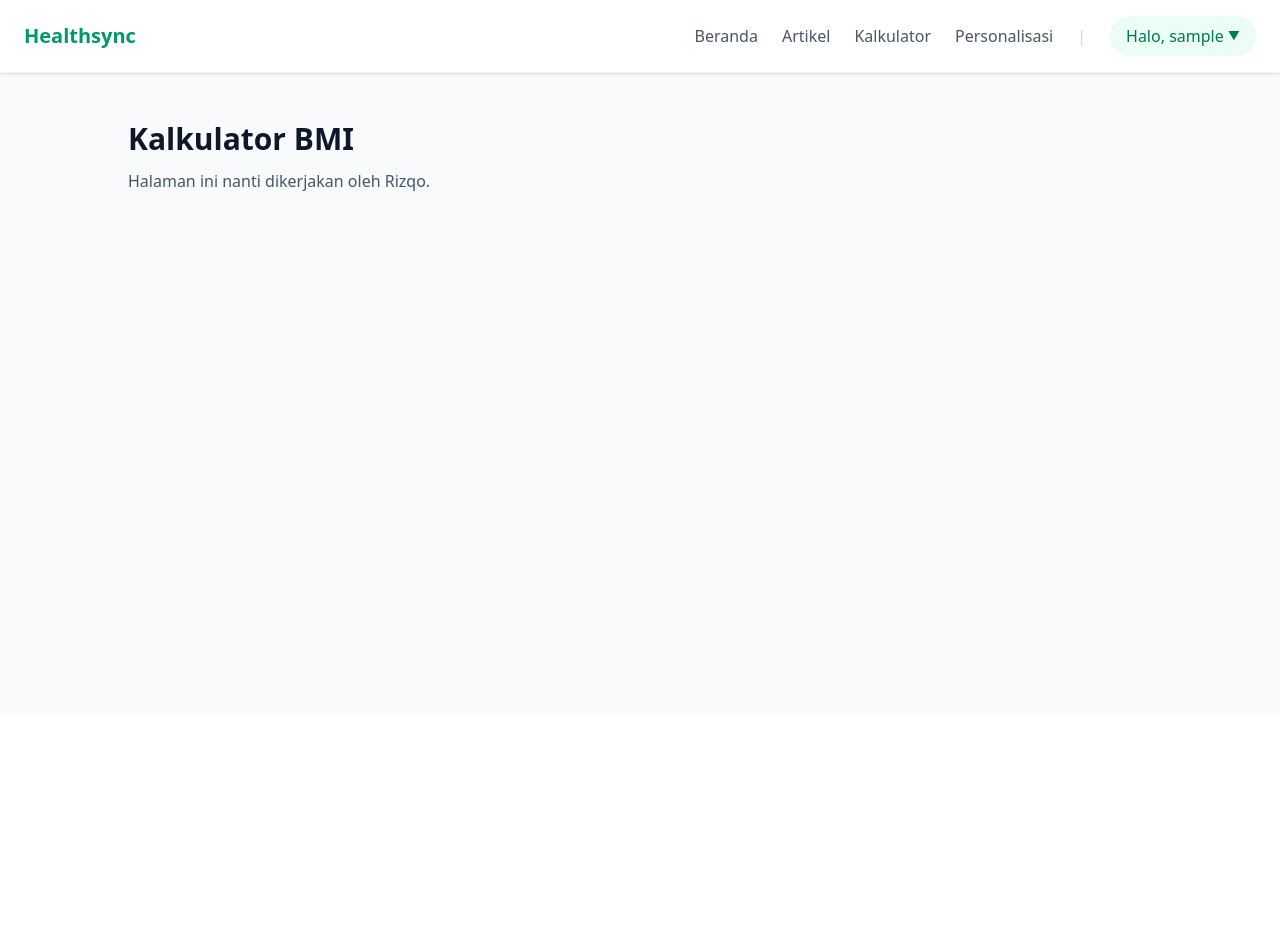
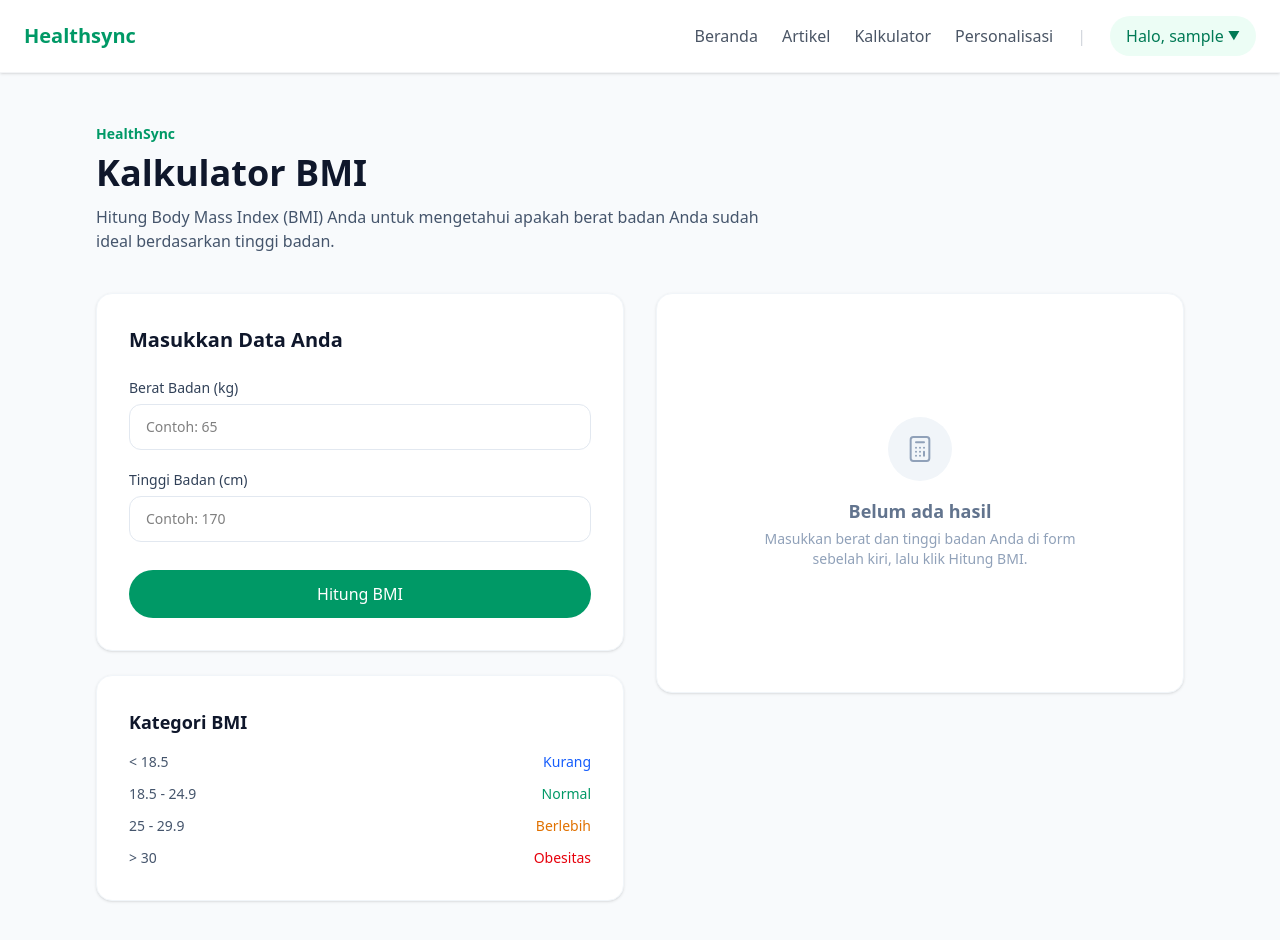
Before and after one commit to alyamutiara2235/web_healthsync, a React (Vite) app: page /calculator in a window 1280 px wide. Shown: the top 940 px of the page. Before the commit the page ends 800 px from the top, so only its background shows below. Built offline with nearby package versions, Linux system fonts and the light colour scheme; sample sign-in values are in the browser's storage.

Commit message:
halaman kalkulator BMI

```diff
--- a/src/pages/Calculator.jsx
+++ b/src/pages/Calculator.jsx
@@ -1,14 +1,186 @@
+import { useState } from "react";
+
 function Calculator() {
+  const [berat, setBerat] = useState("");
+  const [tinggi, setTinggi] = useState("");
+  const [hasil, setHasil] = useState(null);
+
+  const hitungBMI = (e) => {
+    e.preventDefault();
+    const b = parseFloat(berat);
+    const t = parseFloat(tinggi) / 100;
+    if (b > 0 && t > 0) {
+      const bmi = b / (t * t);
+      setHasil(bmi);
+    }
+  };
+
+  const resetForm = () => {
+    setBerat("");
+    setTinggi("");
+    setHasil(null);
+  };
+
+  const getKategori = (bmi) => {
+    if (bmi < 18.5) return { label: "Berat Badan Kurang", warna: "text-blue-600", bg: "bg-blue-50", border: "border-blue-200" };
+    if (bmi < 25) return { label: "Berat Badan Normal", warna: "text-emerald-600", bg: "bg-emerald-50", border: "border-emerald-200" };
+    if (bmi < 30) return { label: "Berat Badan Berlebih", warna: "text-amber-600", bg: "bg-amber-50", border: "border-amber-200" };
+    return { label: "Obesitas", warna: "text-red-600", bg: "bg-red-50", border: "border-red-200" };
+  };
+
+  const getSaran = (bmi) => {
+    if (bmi < 18.5) return "Pertimbangkan untuk menambah asupan kalori harian dengan makanan bergizi. Konsumsi lebih banyak protein, karbohidrat kompleks, dan lemak sehat.";
+    if (bmi < 25) return "Berat badan Anda sudah ideal. Pertahankan pola makan seimbang dan rutin berolahraga minimal 30 menit setiap hari.";
+    if (bmi < 30) return "Kurangi asupan makanan tinggi gula dan lemak jenuh. Tingkatkan aktivitas fisik seperti jalan cepat, bersepeda, atau berenang.";
+    return "Disarankan untuk berkonsultasi dengan dokter atau ahli gizi. Mulai dengan perubahan pola makan bertahap dan olahraga ringan secara rutin.";
+  };
+
+  const kategoriList = [
+    { range: "< 18.5", label: "Kurang", warna: "text-blue-600" },
+    { range: "18.5 - 24.9", label: "Normal", warna: "text-emerald-600" },
+    { range: "25 - 29.9", label: "Berlebih", warna: "text-amber-600" },
+    { range: "> 30", label: "Obesitas", warna: "text-red-600" },
+  ];
+
   return (
-    <section className="min-h-[80vh] bg-slate-50 px-6 py-12">
-      <div className="mx-auto max-w-5xl">
-        <h1 className="mb-3 text-3xl font-bold text-slate-900">
-          Kalkulator BMI
-        </h1>
+    <section className="min-h-screen bg-slate-50 py-12 px-6 md:px-12 lg:px-24">
+      <div className="max-w-7xl mx-auto">
 
-        <p className="text-slate-600">
-          Halaman ini nanti dikerjakan oleh Rizqo.
-        </p>
+        <div className="mb-10 animate-fade-in-up">
+          <span className="text-emerald-600 font-semibold text-sm">
+            HealthSync
+          </span>
+          <h1 className="text-4xl font-bold text-slate-900 mt-2">
+            Kalkulator BMI
+          </h1>
+          <p className="text-slate-600 mt-3 max-w-2xl">
+            Hitung Body Mass Index (BMI) Anda untuk mengetahui apakah berat badan
+            Anda sudah ideal berdasarkan tinggi badan.
+          </p>
+        </div>
+
+        <div className="grid grid-cols-1 lg:grid-cols-2 gap-8">
+
+          <div className="animate-fade-in-up" style={{ animationDelay: "0.1s" }}>
+            <div className="bg-white rounded-2xl p-6 md:p-8 shadow-sm border border-slate-100">
+              <h2 className="text-xl font-bold text-slate-900 mb-6">
+                Masukkan Data Anda
+              </h2>
+
+              <form onSubmit={hitungBMI} className="space-y-5">
+                <div>
+                  <label className="block text-sm font-medium text-slate-700 mb-1.5">
+                    Berat Badan (kg)
+                  </label>
+                  <input
+                    type="number"
+                    placeholder="Contoh: 65"
+                    value={berat}
+                    onChange={(e) => setBerat(e.target.value)}
+                    className="w-full rounded-xl border border-slate-200 px-4 py-3 text-sm focus:outline-none focus:border-emerald-500 focus:ring-1 focus:ring-emerald-500 transition-all"
+                    required
+                    min="1"
+                    step="0.1"
+                  />
+                </div>
+
+                <div>
+                  <label className="block text-sm font-medium text-slate-700 mb-1.5">
+                    Tinggi Badan (cm)
+                  </label>
+                  <input
+                    type="number"
+                    placeholder="Contoh: 170"
+                    value={tinggi}
+                    onChange={(e) => setTinggi(e.target.value)}
+                    className="w-full rounded-xl border border-slate-200 px-4 py-3 text-sm focus:outline-none focus:border-emerald-500 focus:ring-1 focus:ring-emerald-500 transition-all"
+                    required
+                    min="1"
+                    step="0.1"
+                  />
+                </div>
+
+                <div className="flex gap-3 pt-2">
+                  <button
+                    type="submit"
+                    className="flex-1 rounded-full bg-emerald-600 py-3 text-white font-medium hover:bg-emerald-700 transition-all"
+                  >
+                    Hitung BMI
+                  </button>
+                  {hasil !== null && (
+                    <button
+                      type="button"
+                      onClick={resetForm}
+                      className="rounded-full border border-slate-200 px-6 py-3 text-sm font-medium text-slate-600 hover:bg-slate-50 transition-all"
+                    >
+                      Reset
+                    </button>
+                  )}
+                </div>
+              </form>
+            </div>
+
+            <div className="bg-white rounded-2xl p-6 md:p-8 shadow-sm border border-slate-100 mt-6">
+              <h3 className="text-lg font-bold text-slate-900 mb-4">Kategori BMI</h3>
+              <div className="space-y-3">
+                {kategoriList.map((k) => (
+                  <div key={k.range} className="flex items-center justify-between text-sm">
+                    <span className="text-slate-600">{k.range}</span>
+                    <span className={"font-medium " + k.warna}>{k.label}</span>
+                  </div>
+                ))}
+              </div>
+            </div>
+          </div>
+
+          <div className="animate-fade-in-up" style={{ animationDelay: "0.15s" }}>
+            {hasil !== null ? (
+              <div className={"rounded-2xl p-6 md:p-8 shadow-sm border " + getKategori(hasil).bg + " " + getKategori(hasil).border}>
+                <p className="text-sm font-medium text-slate-500 mb-2">Hasil BMI Anda</p>
+                <p className={"text-6xl font-bold mb-3 " + getKategori(hasil).warna}>
+                  {hasil.toFixed(1)}
+                </p>
+                <span className={"inline-block px-4 py-1.5 rounded-full text-sm font-semibold mb-6 " + getKategori(hasil).warna + " bg-white/70"}>
+                  {getKategori(hasil).label}
+                </span>
+
+                <div className="bg-white/60 rounded-xl p-5 mt-2">
+                  <h3 className="font-bold text-slate-900 mb-2">Saran</h3>
+                  <p className="text-sm text-slate-600 leading-relaxed">
+                    {getSaran(hasil)}
+                  </p>
+                </div>
+
+                <div className="bg-white/60 rounded-xl p-5 mt-4">
+                  <h3 className="font-bold text-slate-900 mb-2">Data Anda</h3>
+                  <div className="grid grid-cols-2 gap-4 text-sm">
+                    <div>
+                      <p className="text-slate-400">Berat Badan</p>
+                      <p className="font-semibold text-slate-800">{berat} kg</p>
+                    </div>
+                    <div>
+                      <p className="text-slate-400">Tinggi Badan</p>
+                      <p className="font-semibold text-slate-800">{tinggi} cm</p>
+                    </div>
+                  </div>
+                </div>
+              </div>
+            ) : (
+              <div className="bg-white rounded-2xl p-6 md:p-8 shadow-sm border border-slate-100 flex flex-col items-center justify-center min-h-[400px]">
+                <div className="w-16 h-16 bg-slate-100 rounded-full flex items-center justify-center mb-4">
+                  <svg className="w-8 h-8 text-slate-400" fill="none" stroke="currentColor" viewBox="0 0 24 24">
+                    <path strokeLinecap="round" strokeLinejoin="round" strokeWidth={1.5} d="M9 7h6m0 10v-3m-3 3h.01M9 17h.01M9 14h.01M12 14h.01M15 11h.01M12 11h.01M9 11h.01M7 21h10a2 2 0 002-2V5a2 2 0 00-2-2H7a2 2 0 00-2 2v14a2 2 0 002 2z" />
+                  </svg>
+                </div>
+                <p className="text-lg font-semibold text-slate-500">Belum ada hasil</p>
+                <p className="text-slate-400 mt-1 text-sm text-center max-w-xs">
+                  Masukkan berat dan tinggi badan Anda di form sebelah kiri, lalu klik Hitung BMI.
+                </p>
+              </div>
+            )}
+          </div>
+
+        </div>
       </div>
     </section>
   );
```
